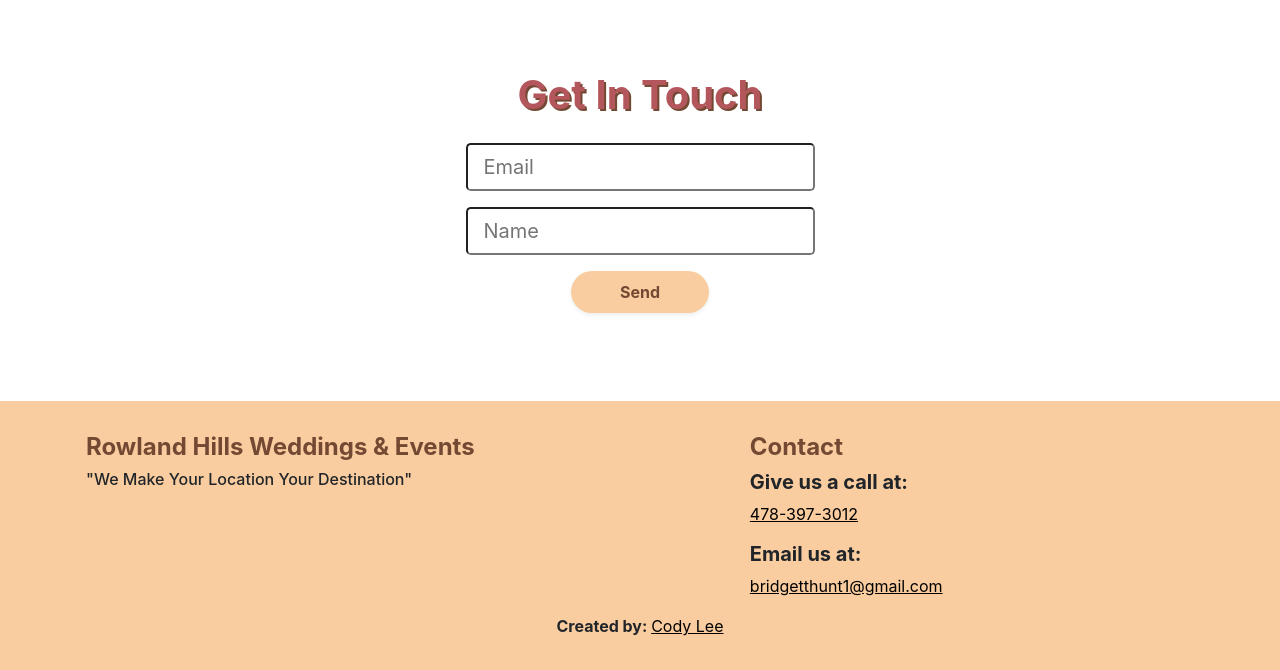
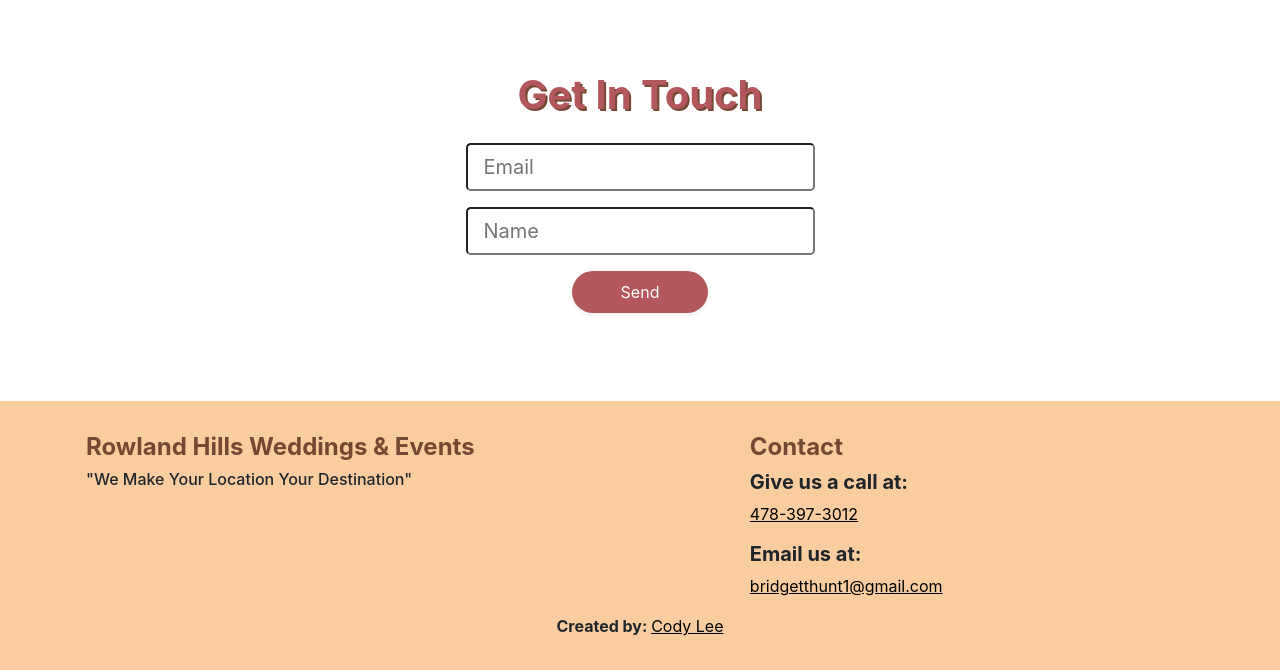
Before and after one commit to leecodya/rowland-hills, a Flask app: page / in a window 1280 px wide. Shown: the part 1540-2210 px from the top of the page. Run offline with Flask 2, Linux system fonts and the light colour scheme; some libraries are stand-ins or nearby versions.

Commit message:
changed the background color of the button for the Get In Touch form

```diff
--- a/static/style.css
+++ b/static/style.css
@@ -10,6 +10,9 @@
 .brownBackground{
     background-color: #734933;
     color: white;
+}
+.burgundyBackground{
+    background-color: #b4575c;
 }
 .primary-text{
     color: #f9cd9f !important;
--- a/templates/home.html
+++ b/templates/home.html
@@ -94,7 +94,7 @@
                 </div>
                 <input type="hidden" name="_subject" value="More Information please?" />
                 <div class="form-group text-center">
-                    <button class="btn myBackground brown-text shadow-sm rounded-pill p-2 pl-5 pr-5" type="submit">Send</button>
+                    <button class="btn burgundyBackground text-white shadow-sm rounded-pill p-2 pl-5 pr-5" type="submit">Send</button>
                 </div>
             </form>
         </div>
```
